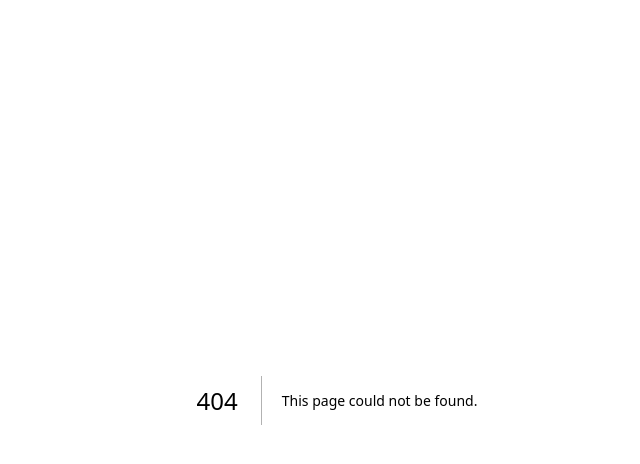
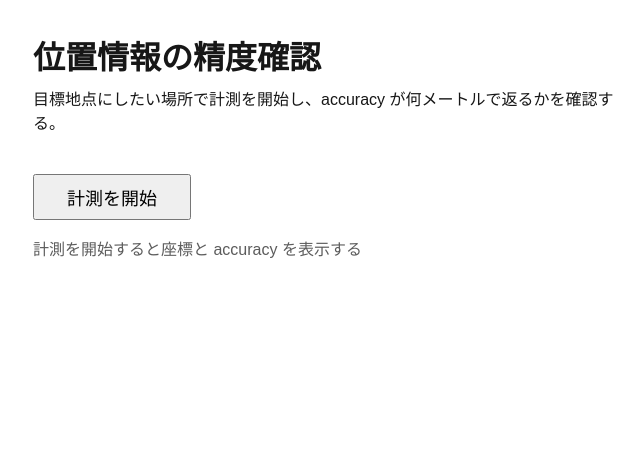
Before and after one commit to suka-1102/walk_to_wake, a Next.js app: page /geolocation-spike in a window 1280 px wide. Before the commit this address had no page. Shown: the top 464 px of the page, without its empty margins (303-943 px from the left). Built offline with nearby package versions, Linux system fonts and the light colour scheme.

Commit message:
位置情報の精度確認用ページを追加
Co-Authored-By: Claude Opus 5 <noreply@anthropic.com>

```diff
--- /dev/null
+++ b/app/geolocation-spike/GeolocationProbe.module.scss
@@ -0,0 +1,46 @@
+@use "@/styles/variables" as v;
+
+.probe {
+  display: flex;
+  flex-direction: column;
+  gap: v.$spacing-md;
+  margin-top: v.$spacing-lg;
+}
+
+.button {
+  align-self: flex-start;
+  padding: v.$spacing-sm v.$spacing-lg;
+  font-size: 1.125rem;
+  cursor: pointer;
+}
+
+.readout {
+  display: grid;
+  grid-template-columns: auto 1fr;
+  gap: v.$spacing-xs v.$spacing-md;
+
+  dt {
+    font-weight: 600;
+  }
+
+  dd {
+    margin: 0;
+  }
+}
+
+.pass {
+  color: #1a7f37;
+}
+
+.fail {
+  color: #b3261e;
+}
+
+.error {
+  color: #b3261e;
+}
+
+.waiting,
+.stats {
+  opacity: 0.7;
+}
--- /dev/null
+++ b/app/geolocation-spike/GeolocationProbe.tsx
@@ -0,0 +1,131 @@
+"use client";
+
+import { useCallback, useEffect, useRef, useState } from "react";
+import styles from "@/app/geolocation-spike/GeolocationProbe.module.scss";
+
+// Phase 1.1 で lib/config.ts へ移す。ここは実地確認用の暫定値
+const ACCURACY_LIMIT_M = 50;
+
+type Sample = {
+  latitude: number;
+  longitude: number;
+  accuracy: number;
+  receivedAt: number;
+};
+
+type Stats = {
+  count: number;
+  best: number;
+  worst: number;
+};
+
+function describeError(error: GeolocationPositionError): string {
+  switch (error.code) {
+    case error.PERMISSION_DENIED:
+      return "位置情報の利用が許可されていない。ブラウザの設定を確認する";
+    case error.POSITION_UNAVAILABLE:
+      return "位置を取得できなかった。空の見える場所で再試行する";
+    case error.TIMEOUT:
+      return "取得がタイムアウトした";
+    default:
+      return "不明なエラー";
+  }
+}
+
+export function GeolocationProbe() {
+  const [watching, setWatching] = useState(false);
+  const [sample, setSample] = useState<Sample | null>(null);
+  const [stats, setStats] = useState<Stats | null>(null);
+  const [error, setError] = useState<string | null>(null);
+  const watchIdRef = useRef<number | null>(null);
+
+  const stop = useCallback(() => {
+    if (watchIdRef.current !== null) {
+      navigator.geolocation.clearWatch(watchIdRef.current);
+      watchIdRef.current = null;
+    }
+    setWatching(false);
+  }, []);
+
+  useEffect(() => stop, [stop]);
+
+  const start = useCallback(() => {
+    if (!("geolocation" in navigator)) {
+      setError("この端末では Geolocation API を使えない");
+      return;
+    }
+
+    setError(null);
+    setSample(null);
+    setStats(null);
+    setWatching(true);
+
+    watchIdRef.current = navigator.geolocation.watchPosition(
+      (position) => {
+        const { latitude, longitude, accuracy } = position.coords;
+        setSample({
+          latitude,
+          longitude,
+          accuracy,
+          receivedAt: position.timestamp,
+        });
+        setStats((previous) =>
+          previous === null
+            ? { count: 1, best: accuracy, worst: accuracy }
+            : {
+                count: previous.count + 1,
+                best: Math.min(previous.best, accuracy),
+                worst: Math.max(previous.worst, accuracy),
+              },
+        );
+      },
+      (positionError) => {
+        setError(describeError(positionError));
+        stop();
+      },
+      { enableHighAccuracy: true, timeout: 30_000, maximumAge: 0 },
+    );
+  }, [stop]);
+
+  const withinLimit = sample !== null && sample.accuracy <= ACCURACY_LIMIT_M;
+
+  return (
+    <div className={styles.probe}>
+      <button type="button" className={styles.button} onClick={watching ? stop : start}>
+        {watching ? "計測を停止" : "計測を開始"}
+      </button>
+
+      {error !== null && <p className={styles.error}>{error}</p>}
+
+      {sample === null ? (
+        <p className={styles.waiting}>
+          {watching ? "取得中…" : "計測を開始すると座標と accuracy を表示する"}
+        </p>
+      ) : (
+        <dl className={styles.readout}>
+          <dt>accuracy</dt>
+          <dd className={withinLimit ? styles.pass : styles.fail}>
+            {sample.accuracy.toFixed(1)} m（上限 {ACCURACY_LIMIT_M}m：
+            {withinLimit ? "採用できる" : "採用できない"}）
+          </dd>
+
+          <dt>緯度</dt>
+          <dd>{sample.latitude.toFixed(6)}</dd>
+
+          <dt>経度</dt>
+          <dd>{sample.longitude.toFixed(6)}</dd>
+
+          <dt>取得時刻</dt>
+          <dd>{new Date(sample.receivedAt).toLocaleTimeString("ja-JP")}</dd>
+        </dl>
+      )}
+
+      {stats !== null && (
+        <p className={styles.stats}>
+          取得回数 {stats.count} 回 / 最良 {stats.best.toFixed(1)} m / 最悪{" "}
+          {stats.worst.toFixed(1)} m
+        </p>
+      )}
+    </div>
+  );
+}
--- /dev/null
+++ b/app/geolocation-spike/page.module.scss
@@ -0,0 +1,10 @@
+@use "@/styles/variables" as v;
+
+.page {
+  max-width: v.$breakpoint-sm;
+  margin: 0 auto;
+  padding: v.$spacing-lg v.$spacing-md;
+  display: flex;
+  flex-direction: column;
+  gap: v.$spacing-sm;
+}
--- /dev/null
+++ b/app/geolocation-spike/page.tsx
@@ -0,0 +1,18 @@
+import { GeolocationProbe } from "@/app/geolocation-spike/GeolocationProbe";
+import styles from "@/app/geolocation-spike/page.module.scss";
+
+export const metadata = {
+  title: "位置情報の精度確認",
+};
+
+export default function GeolocationSpikePage() {
+  return (
+    <main className={styles.page}>
+      <h1>位置情報の精度確認</h1>
+      <p>
+        目標地点にしたい場所で計測を開始し、accuracy が何メートルで返るかを確認する。
+      </p>
+      <GeolocationProbe />
+    </main>
+  );
+}
```
